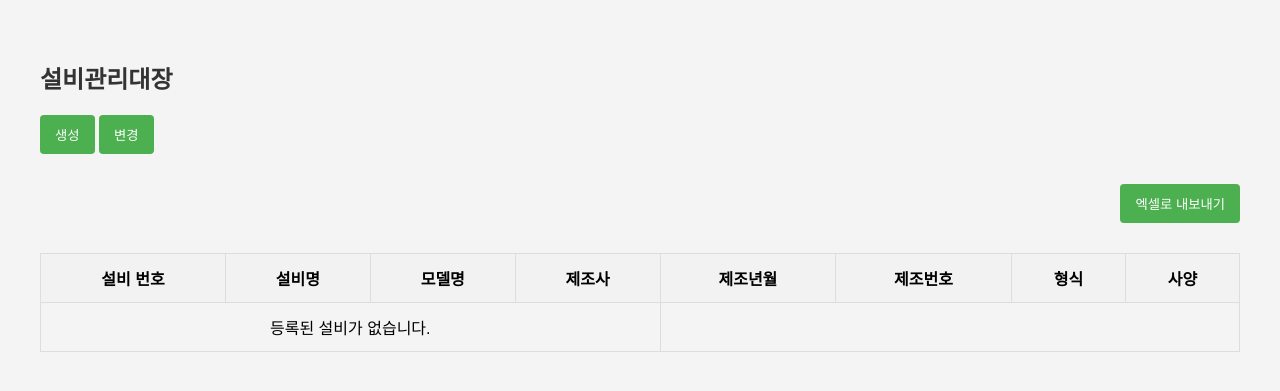
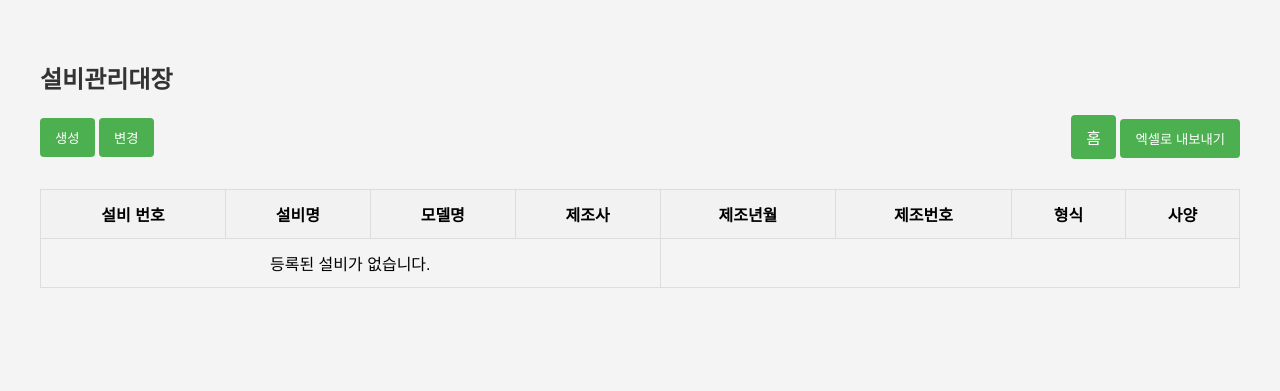
Before and after one commit to Ted19700128/midbizsolution, a Django app: page /equipment/menu/ in a window 1280 px wide. Shown: the part 81-472 px from the top of the page. Run offline with Django 5.2, Linux system fonts and the light colour scheme; data that the repository does not hold is empty.

Commit message:
update views.py

```diff
--- a/myapp/templates/myapp/equipment_menu.html
+++ b/myapp/templates/myapp/equipment_menu.html
@@ -6,16 +6,20 @@
 
 {% block content %}
 <h2>설비관리대장</h2>
-<div>
-    <button class="btn" onclick="location.href='{{ create_equipment }}'">생성</button>
-    <button class="btn" onclick="location.href='?mode=edit'">변경</button>
-    <!-- 조회 버튼은 주석 처리됨 -->
-</div>
 
-<!-- 테이블 표시 -->
-<!-- 엑셀로 내보내기 버튼 -->
-<div style="text-align: right; margin-bottom: 10px; margin-top: 20px;">
-    <button class="btn" onclick="exportToExcel()">엑셀로 내보내기</button>
+<!-- 버튼 컨테이너 -->
+<div style="display: flex; justify-content: space-between; align-items: center;">
+    <!-- 좌측: 생성/변경 버튼 -->
+    <div>
+        <button class="btn" onclick="location.href='{{ create_equipment }}'">생성</button>
+        <button class="btn" onclick="location.href='?mode=edit'">변경</button>
+    </div>
+
+    <!-- 우측: 홈/엑셀 내보내기 버튼 -->
+    <div>
+        <a href="{% url 'solutions' %}" class="btn btn-primary">홈</a>
+        <button class="btn" onclick="exportToExcel()">엑셀로 내보내기</button>
+    </div>
 </div>
 
 <!-- 테이블을 항상 표시 -->
```
